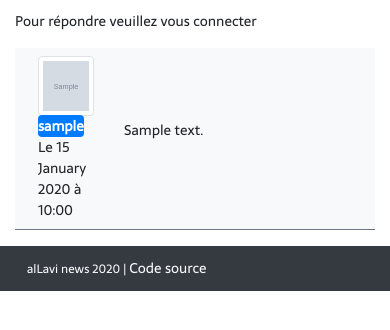
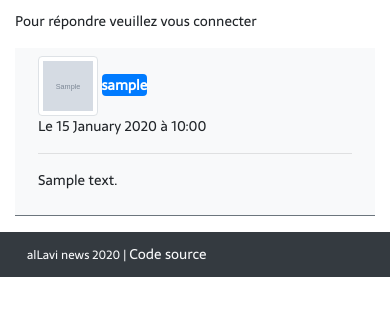
Before and after one commit to alexlabuz/alvnews, a PHP site: template src/view/sujetView/viewSujet.html.twig in a window 390 px wide. Shown: the part 324-654 px from the top of the page. Run offline with PHP 8.4, Linux system fonts and the light colour scheme; the template is opened without the code that fills it: most values are stand-ins (such as "Sample title", 1, 10 or a date in 2020); grey boxes marked "Sample" are stand-in pictures; some libraries are stand-ins or nearby versions.

Commit message:
Amélioration de l'affichage mobile

```diff
--- a/src/controller/userController.php
+++ b/src/controller/userController.php
@@ -171,6 +171,7 @@ function profilController($twig, $db){
 	$form["nbSujet"] = count($form["listSujet"]);
 
 	$form["listSujetRepondu"] = $sujet->selectByReponseUser($donnees["id"]);
+	$form["nbSujetRepondu"] = count($form["listSujetRepondu"]);
 
 	echo $twig->render("profil.html.twig", array("form" => $form, "user" => $donnees));
 }
--- a/src/model/class_sujet.php
+++ b/src/model/class_sujet.php
@@ -47,7 +47,7 @@ class ForumSujet {
 			FROM sujet s, reponse_sujet r, utilisateur u
 			WHERE r.idSujet = s.id
 			AND r.idUser = u.id
-			AND u.id = 27
+			AND u.id = :idUser
 			AND s.ouvert = 1
 			GROUP BY s.id
 			ORDER BY s.date_creation DESC"
--- a/src/view/profil.html.twig
+++ b/src/view/profil.html.twig
@@ -185,7 +185,7 @@
 	<!-- MES SUJETS REPONDUS -->
 	<div class="tab-pane fade show" id="mySujetRepondu" role="tabpanel" aria-labelledby="profile-tab">
 		<h3 class="mt-4">
-			<b>Sujets répondus</b>
+			<b>Sujets répondus ({{form.nbSujetRepondu}})</b>
 		</h3>
 		<p>Affiche les sujets encore ouverts avec lesquelles vous avez interagi.</p>
 		{% if form.listSujetRepondu != null %}
@@ -194,7 +194,7 @@
 				<div class="card-body">
 					<h5 class="card-title">{{e.titre}}</h5>
 					<h6 class="card-subtitle mb-2 text-muted">Posé le {{e.date | date("d F Y à G:i")}} par {{e.nameUser}}</h6>
-					<p>Derniere réponse : {{dateLastReponse | date("d F Y à G:i")}}</p>
+					<p>Derniere réponse : {{e.dateLastReponse | date("d F Y à G:i")}}</p>
 					<a href="?page=viewSujet&id={{e.id}}" class="card-link">Voir le sujet</a>
 				</div>
 			</div>
--- a/src/view/sujetView/sujets.html.twig
+++ b/src/view/sujetView/sujets.html.twig
@@ -9,6 +9,9 @@
 
 	<h1><b>Sujets</b></h1>
 	<p>Découvrez les fils de discussions ouvertes par les utilisateurs de alLavi news</p>
+	{% if session.id is defined %}
+		<a href="?page=addSujet" class="btn btn-primary">Créer un sujet</a>
+	{% endif %}
 
 	<hr>
 	<h2>Derniers sujets ouverts</h2>
--- a/src/view/sujetView/viewSujet.html.twig
+++ b/src/view/sujetView/viewSujet.html.twig
@@ -59,6 +59,7 @@
 	<h3 class="mb-3"><b>Réponses ({{form.nb_reponse}})</b></h3>
 
 	{% if session.id is defined %}
+	<!-- FORMUMAIRE COMMENTAIRE -->
 	<form action="?page=reponse" method="POST" class="bg-light p-3 mb-3">
 		{% if sujet.ouvert == 0 %}
 			<h4 class="text-danger"><b>Sujet fermé</b></h4>
@@ -69,32 +70,34 @@
 			</div>
 			<input hidden name="idSujet" value="{{sujet.id}}" />
 			<button type="submit" class="btn btn-outline-primary btn-sm" name="btRepondre">Répondre</button>
-			<p class="mb-0 mt-2">Double-cliquez sur l'une de vos réponses pour la modifier</p>
+			<p class="mb-0 mt-2 d-none d-sm-block">Double-cliquez sur l'une de vos réponses pour la modifier</p>
 		{% endif %}
 	</form>
 	{% else %}
 		<p>Pour répondre veuillez vous connecter</p>
 	{% endif %}
 
+	<!-- AFFICHAGE LISTE COMMENTAIRES -->
 	<div class="container">
 	<input type="hidden" name="idSujet" value="{{sujet.id}}" />
 	{% for r in reponses %}
 		{% if r.userImage is null %}{% set img = "images/default/profil.png" %}{% else %}{% set img = "images/profil/#{r.userImage}" %}{% endif %}
 		<div class="row align-items-center bg-light p-2 mb-2 border-bottom border-secondary">
 			<!-- USER info -->
-			<div class="col-3">
+			<div class="col-sm-3">
 				<p class="m-0">
 					<img class="img-thumbnail" src="{{img}}" alt="image profil" style="width:60px;height:60px;">
 					<a class="{% if r.idUser == sujet.idUser %}bg-primary text-white rounded d-inline{% endif %}"><b>{{r.userName}}</b></a><br>
 					<a>Le {{r.date | date("d F Y à G:i")}}</a>
+					<hr class="d-sm-none">
 				</p>
 			</div>
 			<!-- CONTENT -->
-			<div class="col-8{% if  r.idUser == session.id and sujet.ouvert == 1 %} clickUpdate{% endif %}" id-reponse="{{r.id}}"
+			<div class="col-sm-8{% if  r.idUser == session.id and sujet.ouvert == 1 %} clickUpdate{% endif %}" id-reponse="{{r.id}}"
 				><p>{{r.contenu | nl2br}}</p
 			></div>
 			<!-- UPDATE AND REMOVE BUTTON -->
-			<div class="col-1">
+			<div class="col-sm-1">
 			{% if r.idUser == session.id and sujet.ouvert == 1 %}
 				<!-- remove button -->
 				<a href="?page=reponse&id={{r.id}}" class="btn btn-outline-danger btn-sm">Effacer</a>
```
